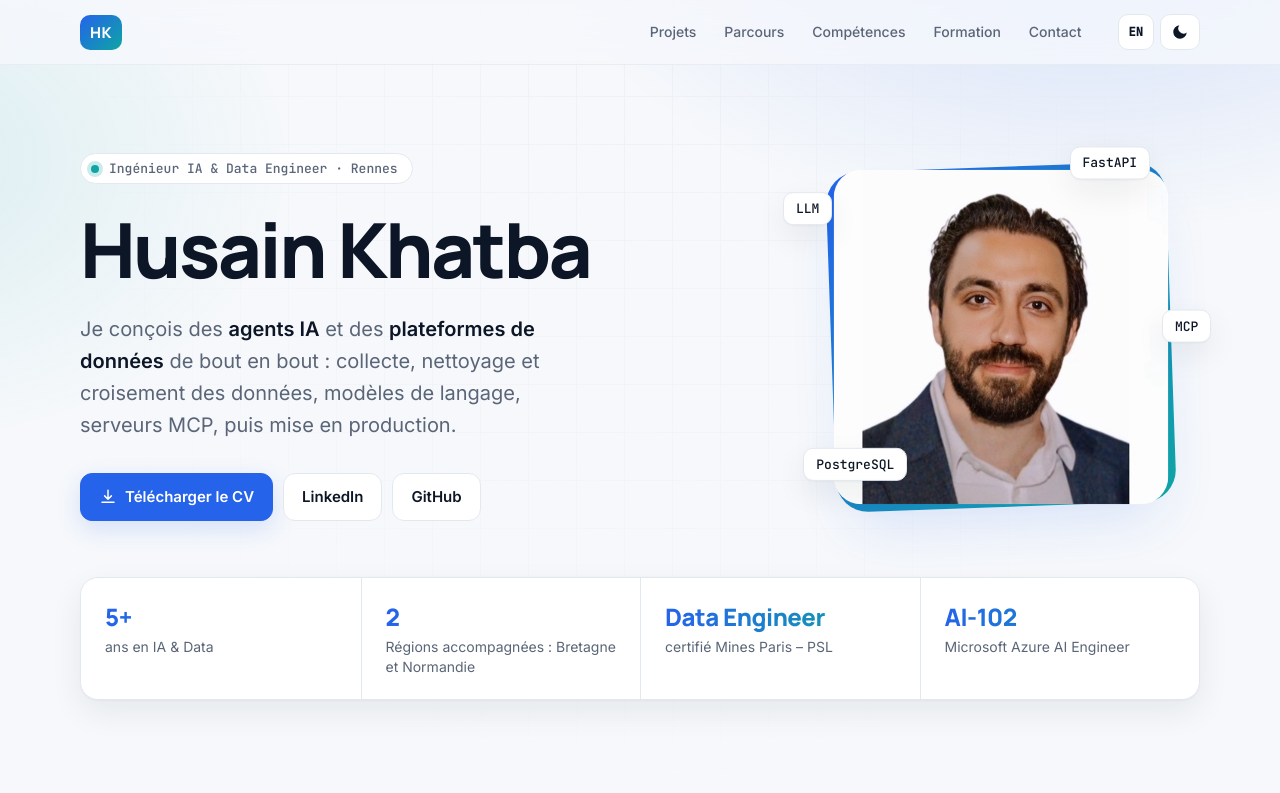
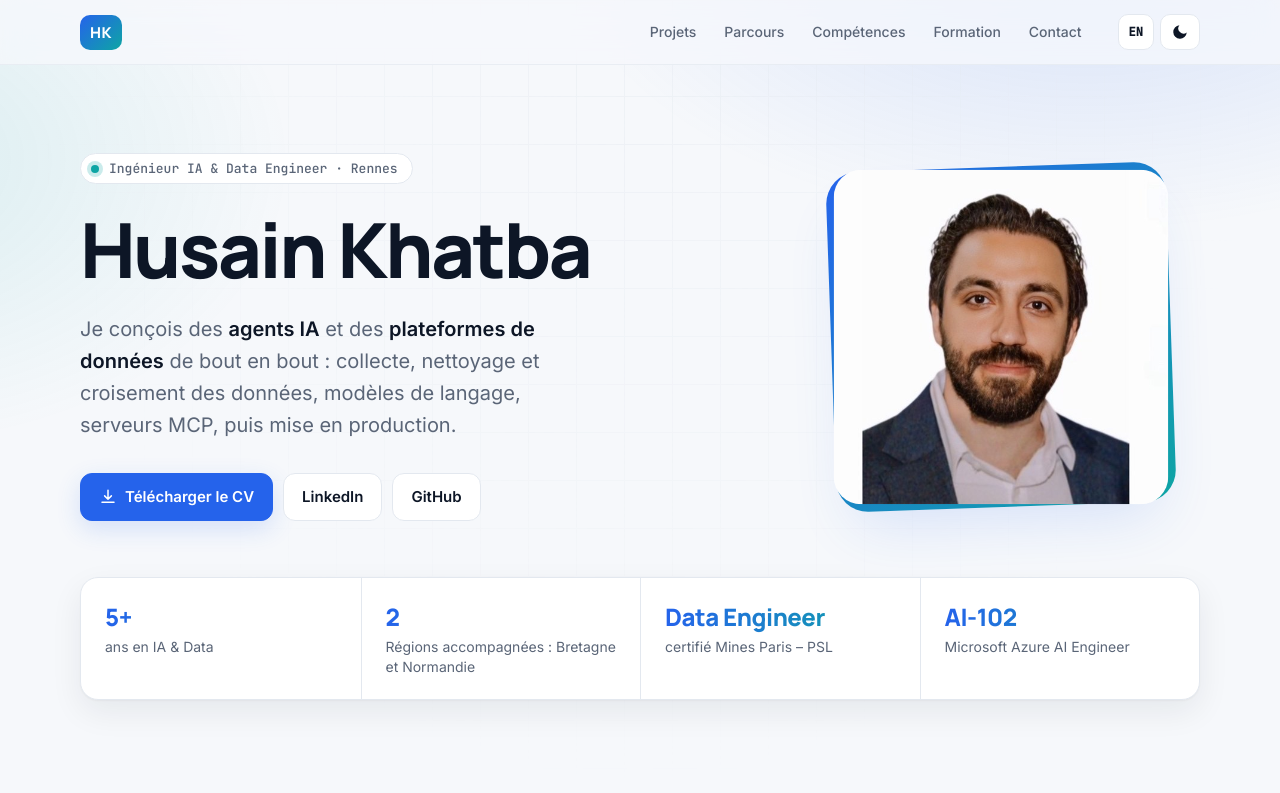
Before and after one commit to khatbahusain/portofolio, a plain HTML site: page index.html in a window 1280 px wide. Shown: the top 793 px of the page. Drawn offline with Linux system fonts and the light colour scheme.

Commit message:
style: remove floating tech tags around the portrait
Co-Authored-By: Claude Opus 5.5 <noreply@anthropic.com>

```diff
--- a/index.html
+++ b/index.html
@@ -72,10 +72,6 @@
         <div class="portrait">
           <img src="assets/husain.jpg" alt="Portrait de Husain Khatba" width="560" height="560" />
         </div>
-        <span class="float f1">LLM</span>
-        <span class="float f2">MCP</span>
-        <span class="float f3">PostgreSQL</span>
-        <span class="float f4">FastAPI</span>
       </div>
     </section>
 
--- a/styles.css
+++ b/styles.css
@@ -122,14 +122,6 @@ h1, h2, h3 { font-family: var(--head); margin: 0; letter-spacing: -0.02em; line-
   box-shadow: 0 30px 60px -20px var(--glow); transform: rotate(-2deg);
 }
 .portrait img { width: 100%; height: 100%; object-fit: cover; border-radius: 27px; transform: rotate(2deg) scale(1.02); }
-.float {
-  position: absolute; font: 500 13px var(--mono); padding: 7px 12px; border-radius: 10px;
-  background: var(--surface); border: 1px solid var(--line); box-shadow: var(--shadow);
-  animation: bob 6s ease-in-out infinite;
-}
-.f1 { top: 8%; left: -14%; } .f2 { top: 42%; right: -12%; animation-delay: -1.5s; }
-.f3 { bottom: 6%; left: -8%; animation-delay: -3s; } .f4 { top: -4%; right: 6%; animation-delay: -4.5s; }
-@keyframes bob { 50% { transform: translateY(-8px); } }
 
 /* ---------- stats ---------- */
 .stats {
@@ -261,7 +253,6 @@ h1, h2, h3 { font-family: var(--head); margin: 0; letter-spacing: -0.02em; line-
 @media (prefers-reduced-motion: reduce) {
   html { scroll-behavior: auto; }
   .reveal { opacity: 1; transform: none; transition: none; }
-  .float { animation: none; }
 }
 
 /* ---------- responsive ---------- */
@@ -270,7 +261,6 @@ h1, h2, h3 { font-family: var(--head); margin: 0; letter-spacing: -0.02em; line-
   .tools { margin-left: auto; }
   .hero { grid-template-columns: 1fr; padding-top: 56px; gap: 40px; }
   .hero-visual { order: -1; width: 220px; justify-self: start; }
-  .float { display: none; }
   .stats { grid-template-columns: 1fr 1fr; }
   .stat:nth-child(3) { border-left: 0; }
   .stat:nth-child(n+3) { border-top: 1px solid var(--line); }
```
